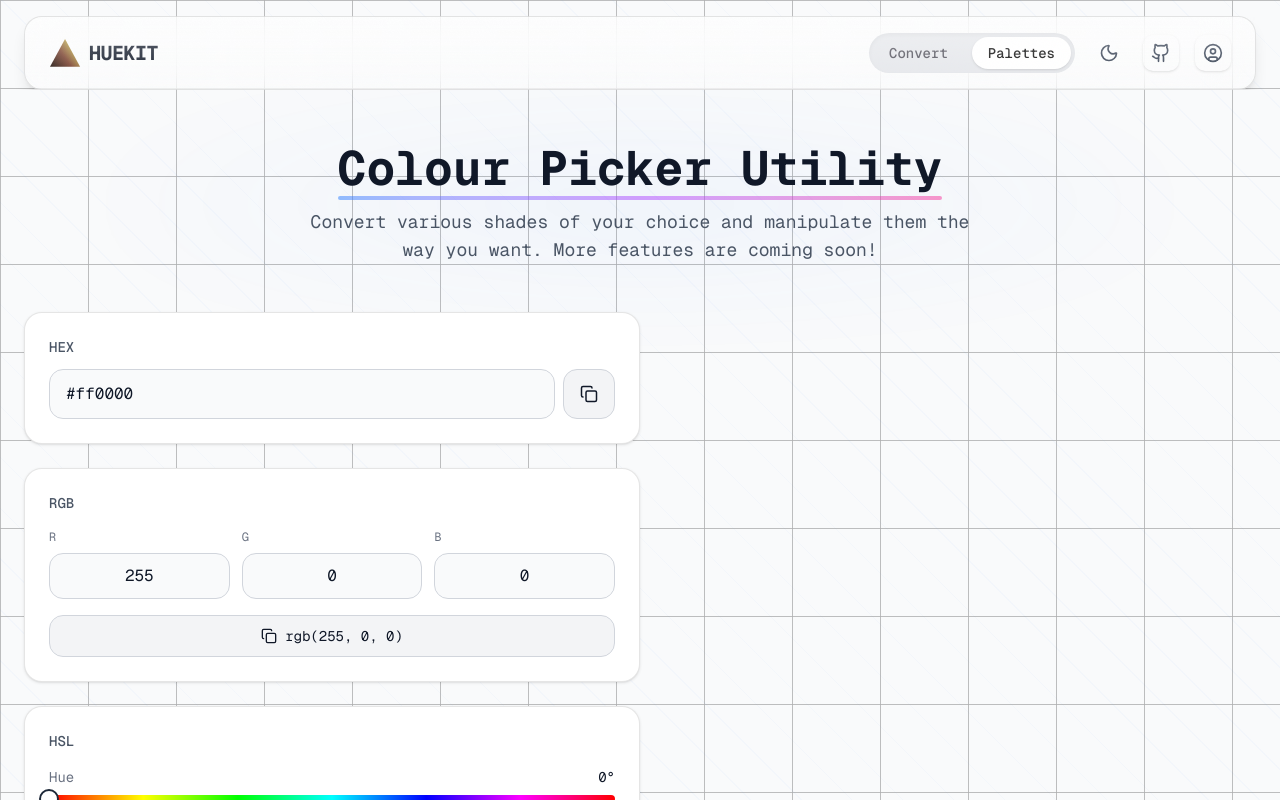
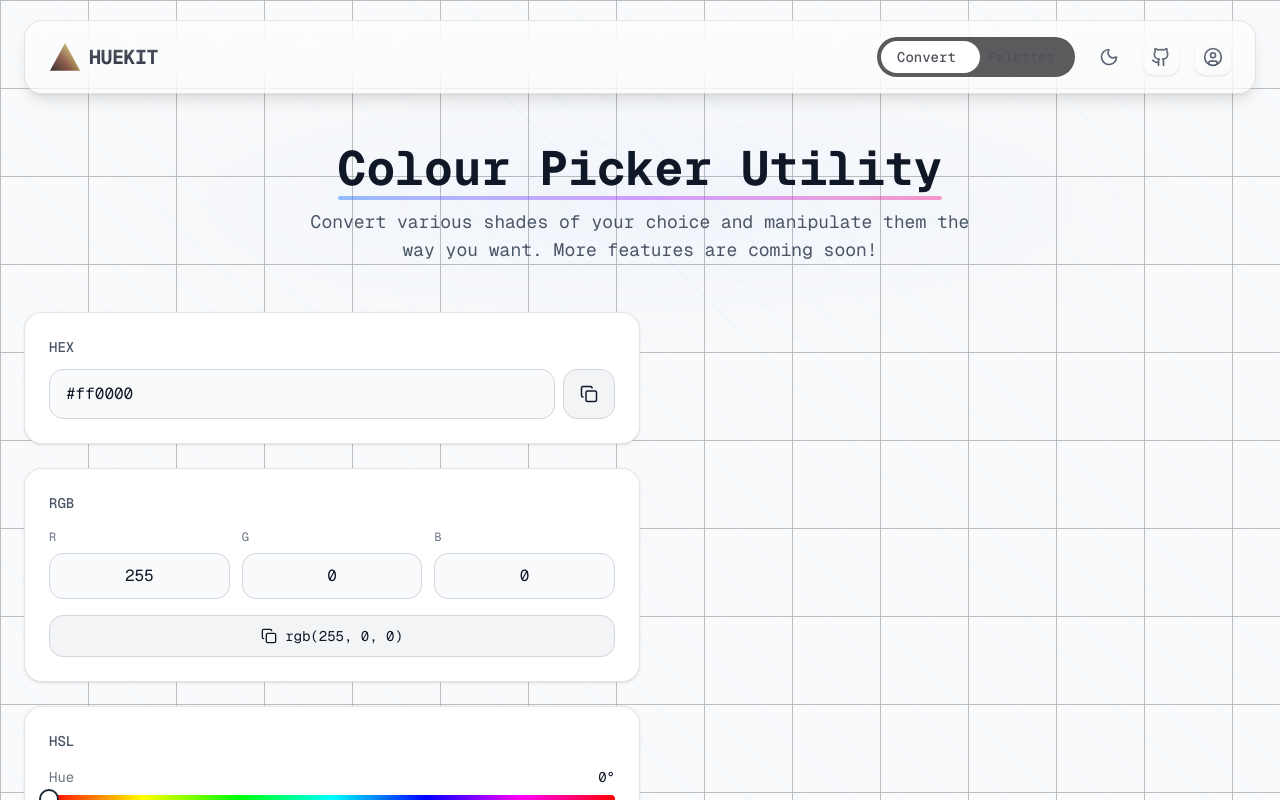
Before and after one commit to alfaaarex/huekit, a Next.js app: page / in a window 1280 px wide. Shown: the top 800 px of the page. Built offline with nearby package versions, Linux system fonts and the light colour scheme.

Commit message:
added animations to navbar.

```diff
--- a/src/components/navbar.tsx
+++ b/src/components/navbar.tsx
@@ -1,4 +1,5 @@
 "use client";
+import { usePathname } from "next/navigation";
 import { useTheme } from "@/components/themeprovider";
 /* ---------- TYPES ---------- */
 
@@ -105,7 +106,7 @@ const hexToRgb = (hex: string) => {
 import React, { useState, useEffect } from "react";
 import Link from "next/link";
 import { Copy, Check, Github, User, Sun, Moon, UserCircle } from 'lucide-react';
-import { ThemeProvider } from "@/components/themeprovider";
+
 export default function Navbar( ) {
 
     const { darkMode, toggleDarkMode } = useTheme();
@@ -123,6 +124,8 @@ export default function Navbar( ) {
     const navBg = darkMode ? 'bg-zinc-950/30' : 'bg-white/50';
     const primaryText = darkMode ? "text-white" : "text-gray-900";
     const iconColor = darkMode ? "text-zinc-300" : "text-gray-700";
+    const pathname = usePathname();
+    const isPalettes = pathname.startsWith("/palettes");
 
     const glassCard =
       "backdrop-blur-xl bg-white/10 dark:bg-zinc-900/30 shadow-[inset_0_1px_0_rgba(255,255,255,0.15)] pointer-events-auto";
@@ -167,8 +170,14 @@ export default function Navbar( ) {
     };
 
     return (
-    <div className="fixed top-0 left-0 right-0 z-50 px-6 pt-4 overflow-y-auto">
-        <nav className={`border ${borderColor} ${navBg} backdrop-blur-2xl rounded-2xl transition-all duration-300
+    <div
+  className={`
+    fixed top-0 left-0 right-0 z-50 px-6
+    transition-transform duration-300 ease-out
+    ${scrolled ? "-translate-y-20" : "translate-y-5"}
+  `}
+>
+        <nav className={`border ${borderColor} ${scrolled ? "opacity-95" : "opacity-100"} ${navBg} backdrop-blur-2xl rounded-2xl transition-all duration-300
     ${scrolled ? 'shadow-2xl backdrop-blur-3xl' : 'shadow-lg backdrop-blur-xl'} transition-colors relative  max-w-7xl mx-auto pointer-events-auto`}>
           <div
   className="absolute inset-0 pointer-events-none rounded-2xl"
@@ -217,15 +226,30 @@ export default function Navbar( ) {
               </div>
 
             <div className="flex items-center gap-4">
-              <div className={`flex items-center gap-2 ${darkMode ? 'bg-zinc-900' : 'bg-gray-200'} rounded-full p-1 shadow-inner`}>
-                <Link href="/"><button className={`px-4 py-1.5 rounded-full text-sm font-medium ${secondaryText} hover:${textClass} transition-all font-mono`}>
-                  Convert
-                </button></Link>
-                <Link href="/palettes">
-                <button className={`px-4 py-1.5 rounded-full ${darkMode ? 'bg-zinc-800' : 'bg-white'} text-sm font-medium transition-all font-mono shadow-sm`}>
-                  Palettes
-                </button>
-                </Link>
+
+              <div className="relative flex items-center rounded-full p-1 shadow-inner
+  bg-zinc-900/70 dark:bg-zinc-900
+  bg-gray-200/80"
+><div
+  className={`
+    absolute top-1 bottom-1 w-1/2 rounded-full
+    transition-transform duration-300 ease-out
+    ${darkMode ? "bg-zinc-800" : "bg-white"}
+    ${isPalettes ? "translate-x-full" : "translate-x-0"}
+  `}
+/>
+                <Link href="/" className="relative z-10">
+  <button className={`px-4 py-1.5 text-sm font-medium font-mono ${secondaryText}`}>
+    Convert
+  </button>
+</Link>
+
+<Link href="/palettes" className="relative z-10">
+  <button className={`px-4 py-1.5 text-sm font-medium font-mono ${secondaryText}`}>
+    Palettes
+  </button>
+</Link>
+
 
               </div>
 
```
